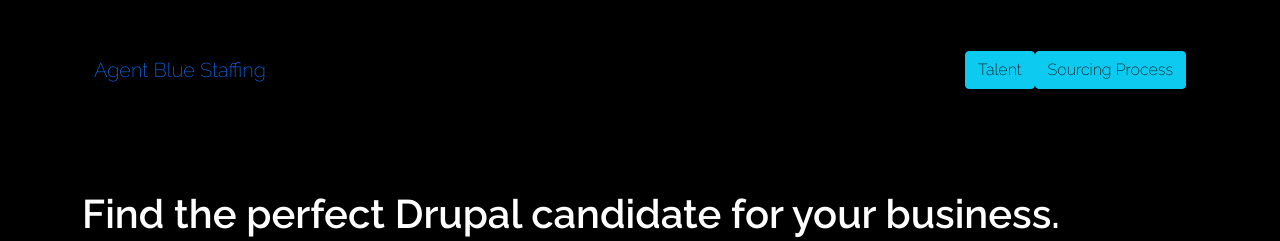
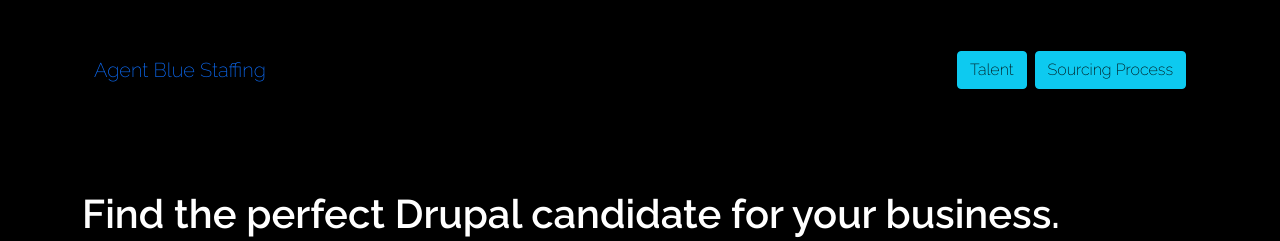
Before and after one commit to AgentBlueStaffing/agentbluestaffing.github.io, a Jekyll site: the page built from pages/index.html, in a window 1280 px wide. Shown: the top 241 px of the page. Built offline with Jekyll 4.4.1, drawn with Linux system fonts in a browser that asks for light colours.

Commit message:
Add button spacing

```diff
--- a/_includes/nav.html
+++ b/_includes/nav.html
@@ -7,8 +7,8 @@
       </button>
       <div class="collapse navbar-collapse" id="navbarContent">
         <ul class="navbar-nav ms-auto">
-          <li><a class="btn btn-info" href="#">Talent</a></li>
-          <li><a class="btn btn-info" href="#">Sourcing Process</a></li>
+          <li class="ms-2"><a class="btn btn-info" href="#">Talent</a></li>
+          <li class="ms-2"><a class="btn btn-info" href="#">Sourcing Process</a></li>
         </ul>
       </div>
     </div>
```
